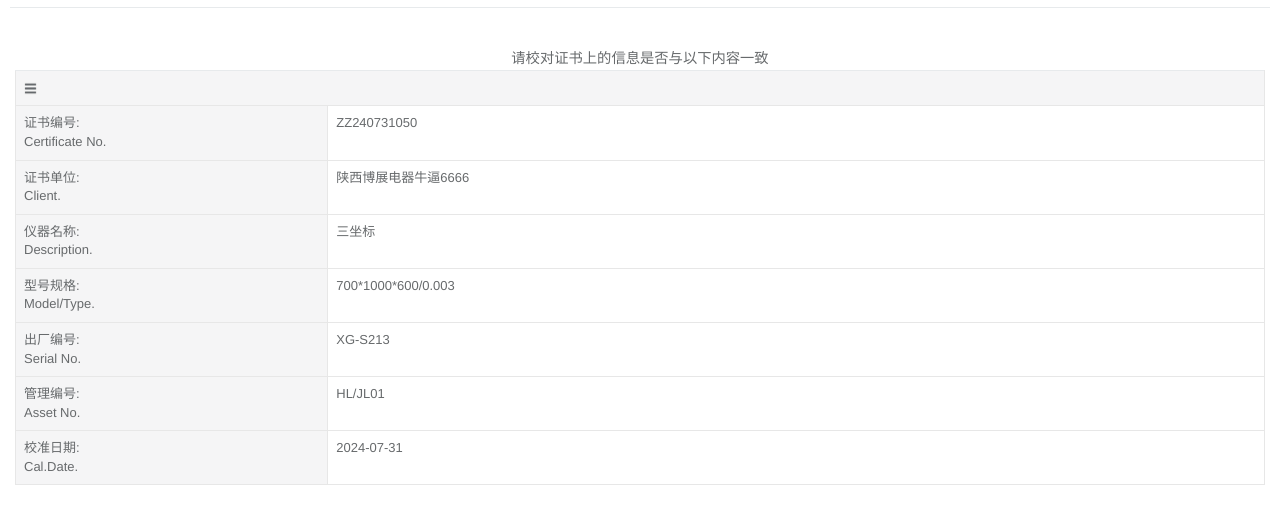
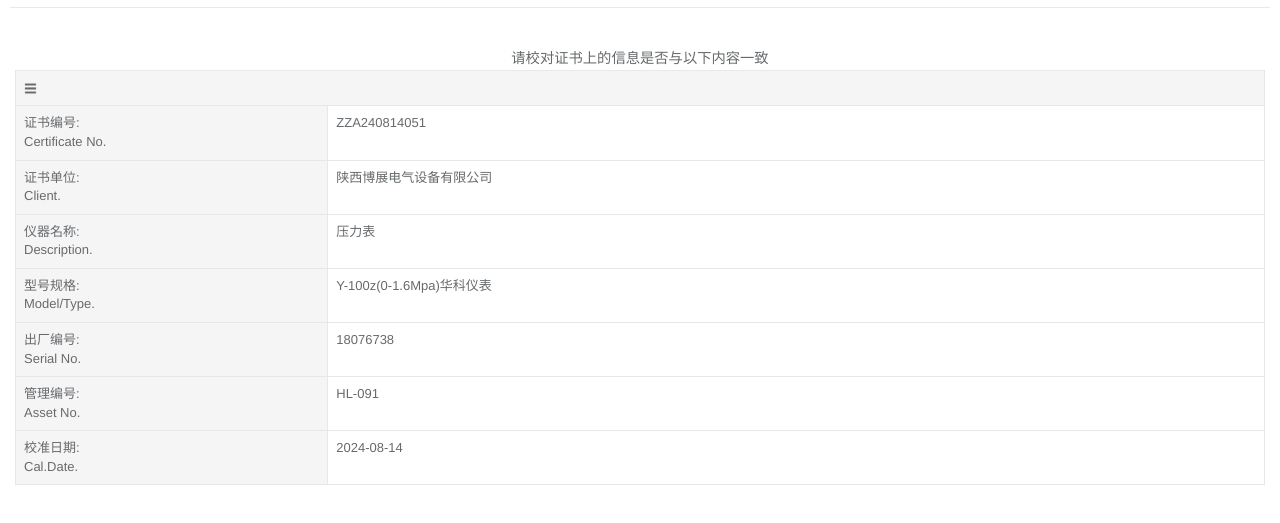
Before and after one commit to sxbzdq/Certificatevalidationquery.github.io, a plain HTML site: page index.html in a window 1280 px wide. Shown: the part 55-578 px from the top of the page. Drawn offline with Linux system fonts and the light colour scheme.

Commit message:
Update index.html

```diff
--- a/index.html
+++ b/index.html
@@ -98,7 +98,7 @@
 			</div><div id="Heading1" class="pn-component col-md-12 col-sm-12 col-xs-12" pn-type="Heading" style="text-align: center;">
 				<h5>请校对证书上的信息是否与以下内容一致</h5>
 			</div><div id="DataCard1" class="pn-component  col-md-12 col-sm-12 col-xs-12" pn-type="DataCard">
-				<table class="table pole-datacard table-bordered"><tbody><tr><td class="col-xs-12 pole-group" colspan="2"><img src="0.jpg" width="13"></td></tr><tr><td class="col-xs-3 pole-title">证书编号:<br> Certificate No.</td><td class="col-xs-9 pole-data">ZZ240731050</td></tr><tr><td class="col-xs-3 pole-title">证书单位: <br>Client.</td><td class="col-xs-9 pole-data">陕西博展电器牛逼6666</td></tr><tr><td class="col-xs-3 pole-title">仪器名称:<br>Description.</td><td class="col-xs-9 pole-data">三坐标</td></tr><tr><td class="col-xs-3 pole-title">型号规格:<br> Model/Type.</td><td class="col-xs-9 pole-data">700*1000*600/0.003</td></tr><tr><td class="col-xs-3 pole-title">出厂编号:<br>Serial No.</td><td class="col-xs-9 pole-data">XG-S213</td></tr><tr><td class="col-xs-3 pole-title">管理编号:<br>Asset No.</td><td class="col-xs-9 pole-data">HL/JL01</td></tr><tr><td class="col-xs-3 pole-title">校准日期:<br> Cal.Date.</td><td class="col-xs-9 pole-data">2024-07-31</td></tr></tbody></table>
+				<table class="table pole-datacard table-bordered"><tbody><tr><td class="col-xs-12 pole-group" colspan="2"><img src="0.jpg" width="13"></td></tr><tr><td class="col-xs-3 pole-title">证书编号:<br> Certificate No.</td><td class="col-xs-9 pole-data">ZZA240814051</td></tr><tr><td class="col-xs-3 pole-title">证书单位: <br>Client.</td><td class="col-xs-9 pole-data">陕西博展电气设备有限公司</td></tr><tr><td class="col-xs-3 pole-title">仪器名称:<br>Description.</td><td class="col-xs-9 pole-data">压力表</td></tr><tr><td class="col-xs-3 pole-title">型号规格:<br> Model/Type.</td><td class="col-xs-9 pole-data">Y-100z(0-1.6Mpa)华科仪表</td></tr><tr><td class="col-xs-3 pole-title">出厂编号:<br>Serial No.</td><td class="col-xs-9 pole-data">18076738</td></tr><tr><td class="col-xs-3 pole-title">管理编号:<br>Asset No.</td><td class="col-xs-9 pole-data">HL-091</td></tr><tr><td class="col-xs-3 pole-title">校准日期:<br> Cal.Date.</td><td class="col-xs-9 pole-data">2024-08-14</td></tr></tbody></table>
 			</div>
 
 
```
